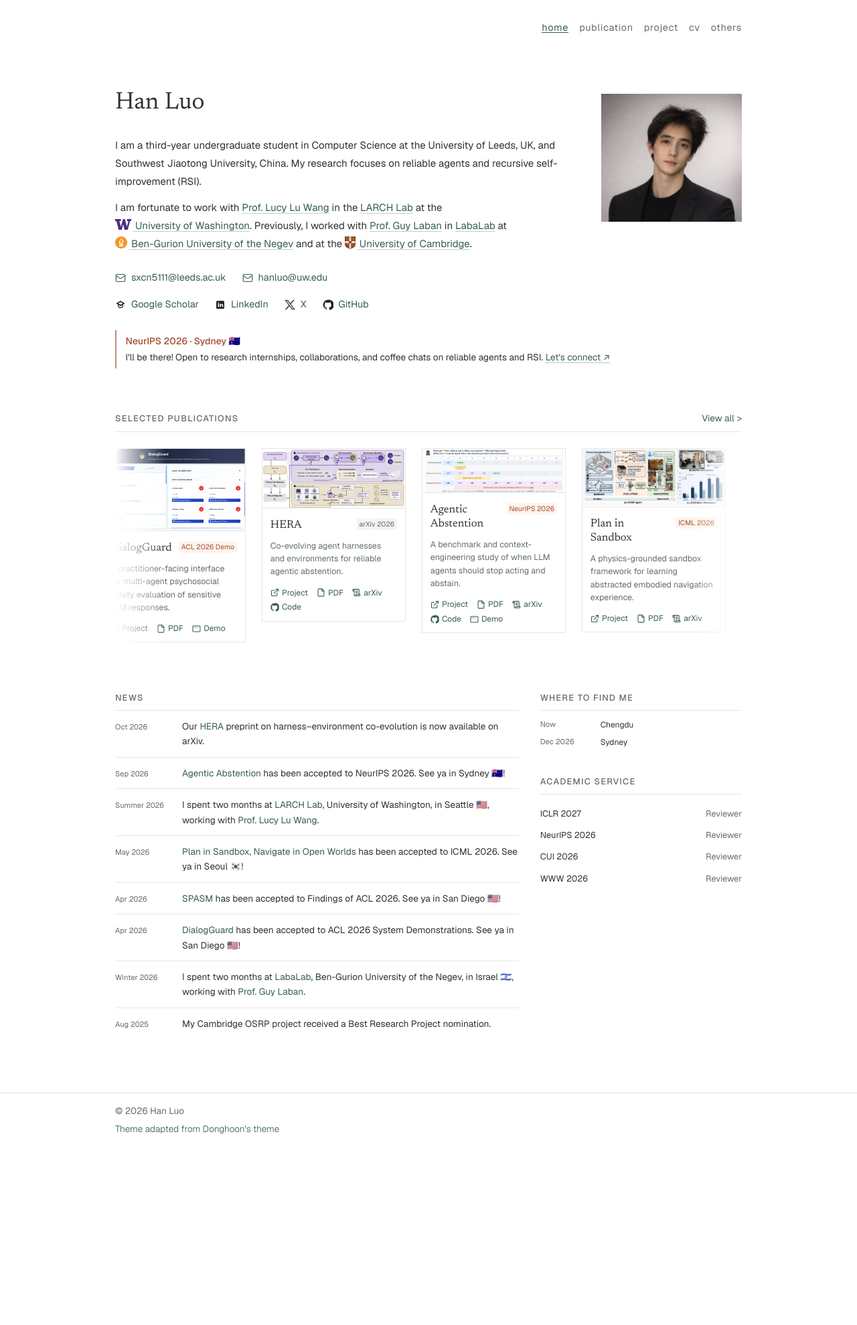
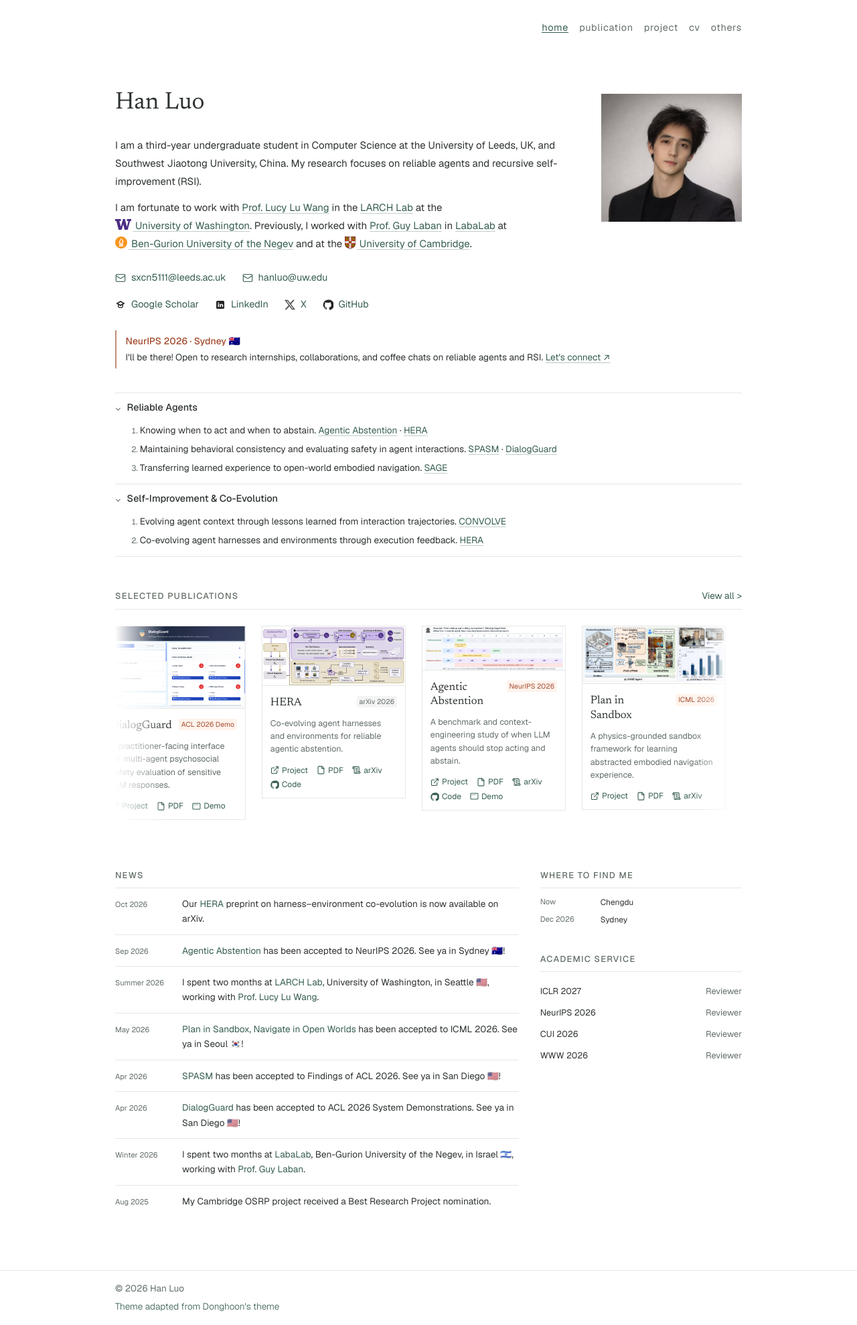
Before and after one commit to lhannnn/lhannnn.github.io, a Jekyll site: the page built from index.html, in a window 1280 px wide. Shown: the whole page at 67% size. Built offline with Jekyll 4.4.1, drawn with Linux system fonts in a browser that asks for light colours; nearby versions of some CDN libraries; some web fonts are replaced; before the commit the page ends 1713 px from its top, so only the background shows below that.

Commit message:
Add compact expandable research direction groups to homepage

```diff
--- a/assets/css/home.css
+++ b/assets/css/home.css
@@ -128,6 +128,85 @@
 
 .home-conference-link:hover,
 .home-conference-link:focus-visible {
+  text-decoration-color: currentColor !important;
+}
+
+.home-research {
+  margin: 1.25rem .75rem 0;
+  border-bottom: 1px solid var(--separator-color);
+}
+
+.home-research-group {
+  border-top: 1px solid var(--separator-color);
+}
+
+.home-research-group > summary {
+  display: flex;
+  align-items: center;
+  gap: .55rem;
+  min-height: 2.75rem;
+  box-sizing: border-box;
+  padding: .55rem 0;
+  list-style: none;
+  cursor: pointer;
+  font-size: .9rem;
+  font-weight: 500;
+  line-height: 1.5;
+  color: rgb(var(--ink));
+}
+
+.home-research-group > summary::-webkit-details-marker {
+  display: none;
+}
+
+.home-research-group > summary::before {
+  content: "";
+  flex: 0 0 auto;
+  width: .3rem;
+  height: .3rem;
+  margin-inline: .15rem .1rem;
+  border-right: 1.5px solid currentColor;
+  border-bottom: 1.5px solid currentColor;
+  color: rgb(var(--muted));
+  transform: rotate(-45deg);
+}
+
+.home-research-group[open] > summary::before {
+  transform: rotate(45deg);
+}
+
+.home-research-group > summary:hover {
+  color: rgb(var(--accent));
+}
+
+.home-research-list {
+  margin: 0 0 .75rem 1.1rem;
+  padding-left: 1.2rem;
+  list-style: decimal;
+  font-size: .85rem;
+  font-weight: 400;
+  line-height: 1.7;
+}
+
+.home-research-list li + li {
+  margin-top: .3rem;
+}
+
+.home-research-list li::marker {
+  color: rgb(var(--muted));
+  font-size: .75rem;
+}
+
+.home-research-list a {
+  white-space: nowrap;
+  text-decoration: underline !important;
+  text-decoration-color: rgb(var(--accent) / .3) !important;
+  text-decoration-thickness: 1px;
+  text-underline-offset: 3px;
+}
+
+.home-research-list a:hover,
+.home-research-list a:focus-visible {
   text-decoration-color: currentColor !important;
 }
 
--- a/index.html
+++ b/index.html
@@ -61,6 +61,24 @@ description: Personal academic website of Han Luo, a Computer Science undergradu
     <p class="home-conference-text">I'll be there! Open to research internships, collaborations, and coffee chats on reliable agents and RSI. <a class="home-conference-link" href="mailto:hanluo@uw.edu?subject=NeurIPS%202026%20%E2%80%94%20Let%27s%20connect">Let's connect<span aria-hidden="true"> ↗</span></a></p>
   </section>
 </div>
+
+<section class="home-research" aria-label="Research directions">
+  <details class="home-research-group" open>
+    <summary>Reliable Agents</summary>
+    <ol class="home-research-list">
+      <li>Knowing when to act and when to abstain. <a href="https://arxiv.org/abs/2606.28733">Agentic Abstention</a> · <a href="https://arxiv.org/abs/2610.06563">HERA</a></li>
+      <li>Maintaining behavioral consistency and evaluating safety in agent interactions. <a href="{{ '/publication/spasm/' | relative_url }}">SPASM</a> · <a href="{{ '/publication/dialogguard/' | relative_url }}">DialogGuard</a></li>
+      <li>Transferring learned experience to open-world embodied navigation. <a href="https://arxiv.org/abs/2605.10118">SAGE</a></li>
+    </ol>
+  </details>
+  <details class="home-research-group" open>
+    <summary>Self-Improvement &amp; Co-Evolution</summary>
+    <ol class="home-research-list">
+      <li>Evolving agent context through lessons learned from interaction trajectories. <a href="https://arxiv.org/abs/2606.28733">CONVOLVE</a></li>
+      <li>Co-evolving agent harnesses and environments through execution feedback. <a href="https://arxiv.org/abs/2610.06563">HERA</a></li>
+    </ol>
+  </details>
+</section>
 
 <div class="mt-10 px-3 md:mt-12">
   <div class="home-publications-heading mb-4 flex items-center justify-between gap-4 border-b pb-[9px]">
```
